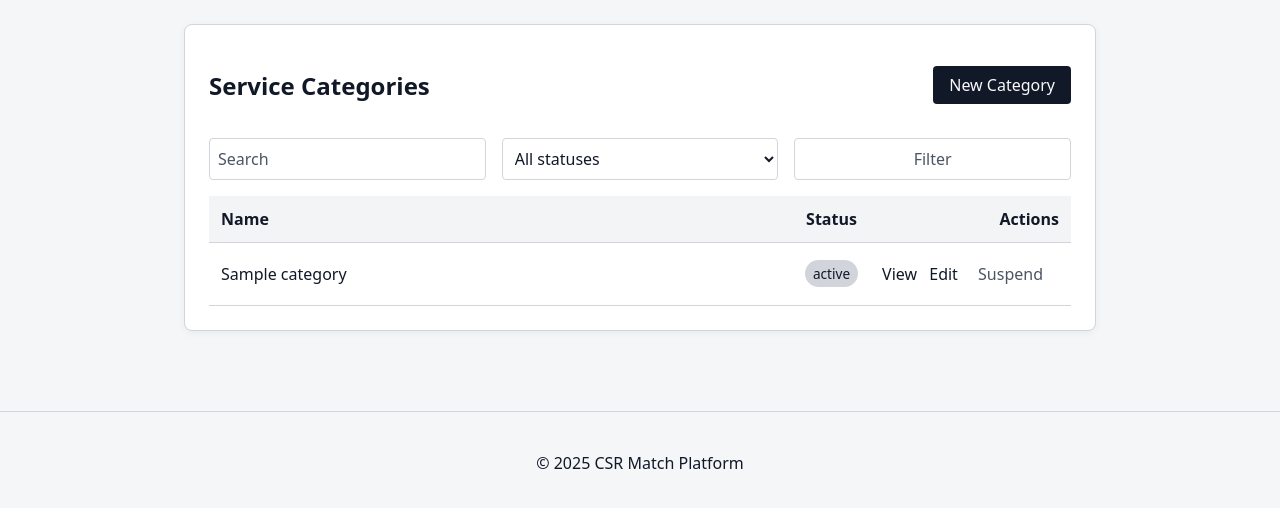
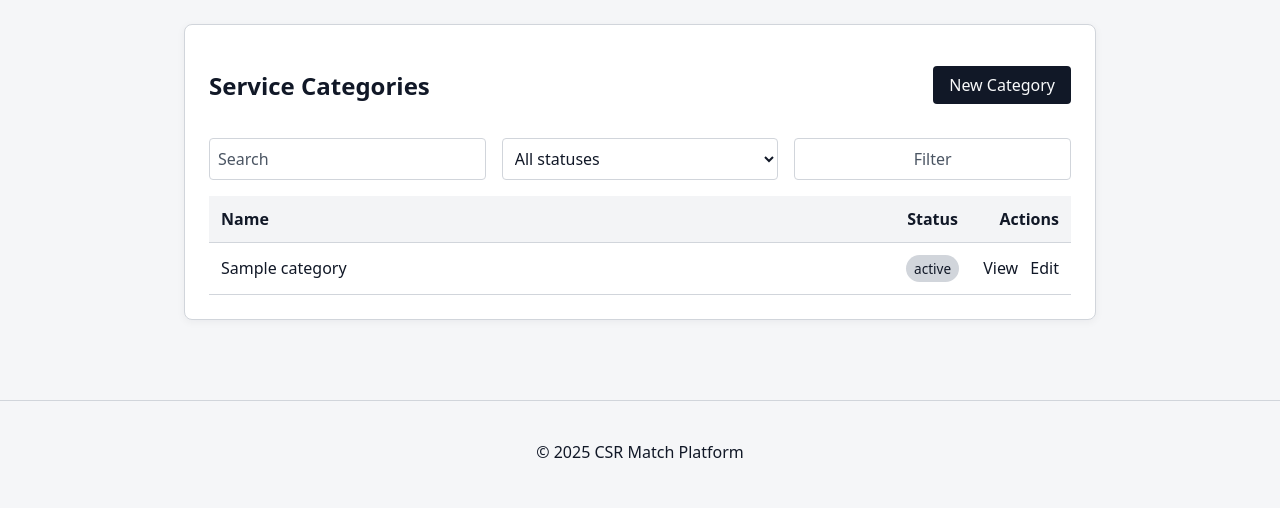
Before and after one commit to NagisaKong/SIM2025Q4-CNJAHJ-, a PHP site: template app/Views/admin/categories/index.php in a window 1280 px wide. Shown: the part 47-555 px from the top of the page. Run offline with PHP 8.4, Linux system fonts and the light colour scheme; the template is opened without the code that fills it: most values are stand-ins (such as "Sample title", 1, 10 or a date in 2020); data that the repository does not hold is empty.

Commit message:
Remove suspend action from category list

```diff
--- a/app/Views/admin/categories/index.php
+++ b/app/Views/admin/categories/index.php
@@ -29,10 +29,6 @@
                     <td class="actions">
                         <a href="/admin/categories/<?= $category->id ?>">View</a>
                         <a href="/admin/categories/<?= $category->id ?>/edit">Edit</a>
-                        <form method="POST" action="/admin/categories/<?= $category->id ?>/delete">
-                            <input type="hidden" name="_token" value="<?= htmlspecialchars($csrfToken, ENT_QUOTES) ?>">
-                            <button type="submit" class="link">Suspend</button>
-                        </form>
                     </td>
                 </tr>
             <?php endforeach; ?>
```
